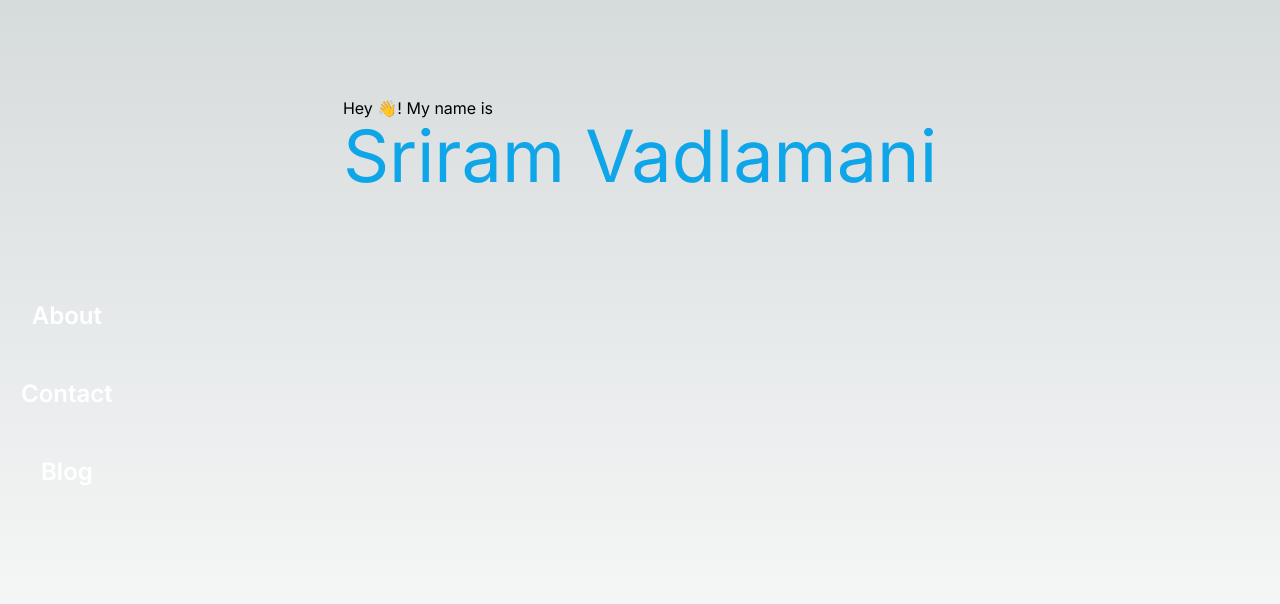
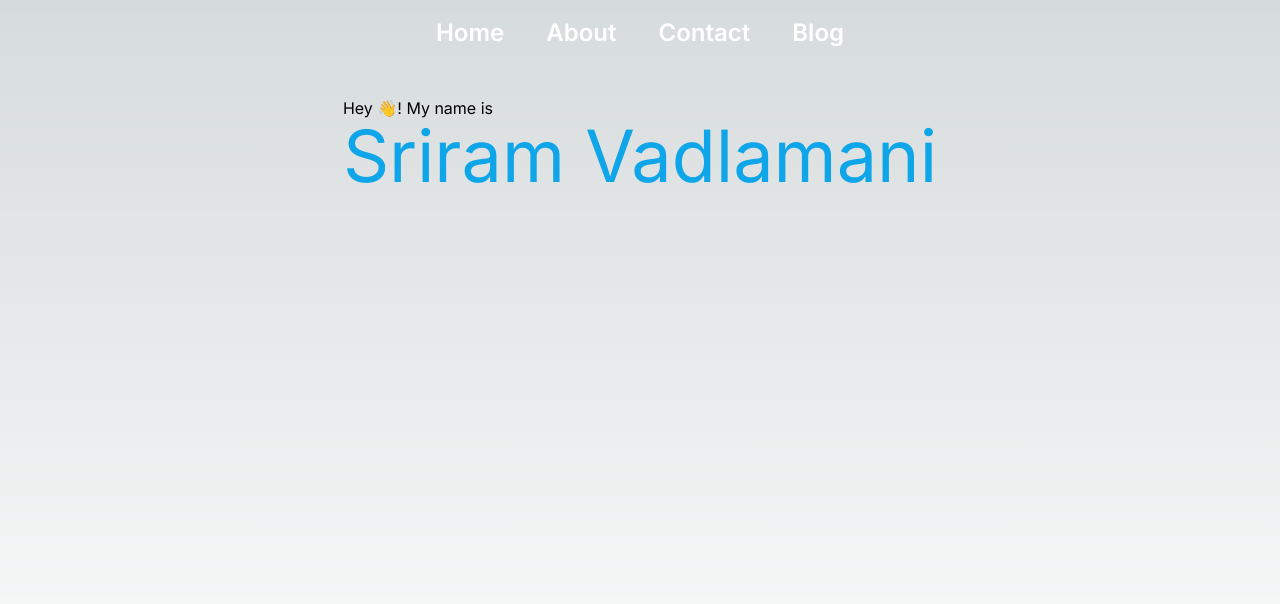
Before and after one commit to softmaxer/portfolio, a Next.js app: page / in a window 1280 px wide. Shown: the top 604 px of the page. Built offline with nearby package versions, Linux system fonts and the light colour scheme.

Commit message:
Change header layout to horizontal layout

```diff
--- a/app/layout.tsx
+++ b/app/layout.tsx
@@ -18,7 +18,7 @@ export default function RootLayout({
   return (
     <html lang="en">
       <body className={inter.className}>
-        <div className="grid  justify-evenly">
+        <div className="flex flex-row justify-evenly">
           <Sidebar />
           <main className="flex min-h-screen flex-col items-center justify-between p-24">
             {children}
--- a/components/sidebar.tsx
+++ b/components/sidebar.tsx
@@ -5,7 +5,8 @@ import RedirectTo from "./buttons/redirect";
 export default function Sidebar() {
   return (
     <>
-      <div className="text-white flex flex-col fixed min-h-screen transition-all justify-center items-center">
+      <div className="text-white flex flex-row fixed  transition-all justify-center items-center">
+        <RedirectTo page="Home" destination="/" />
         <RedirectTo page="About" destination="/about" />
         <RedirectTo
           page="Contact"
```
